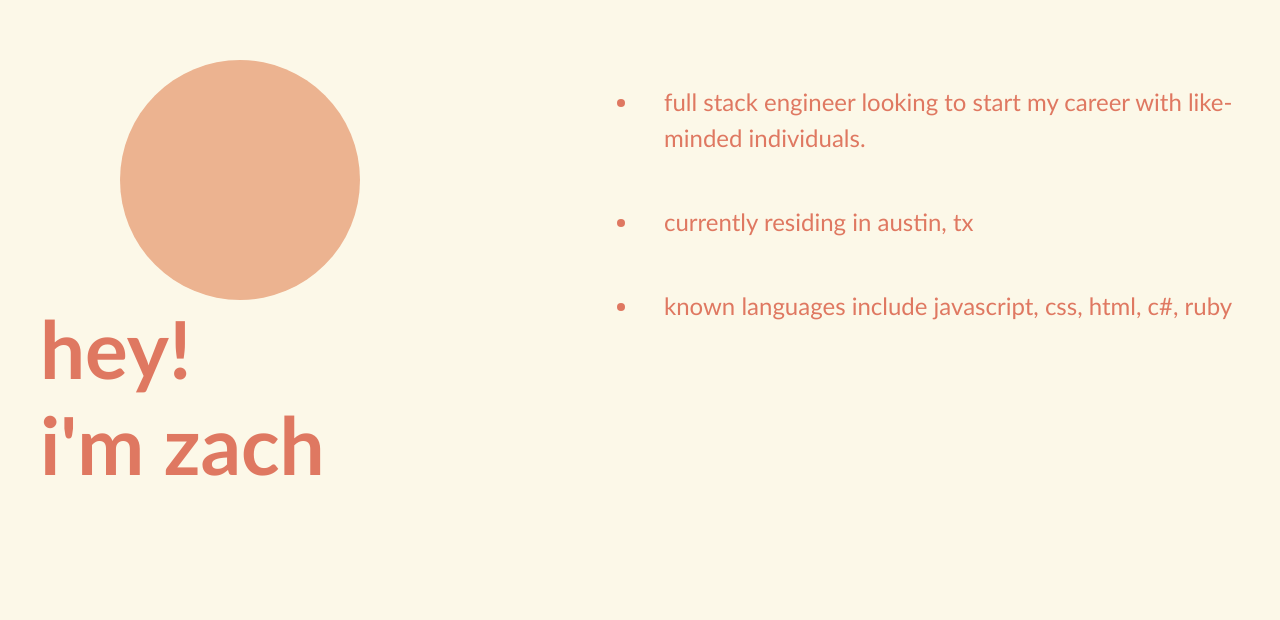
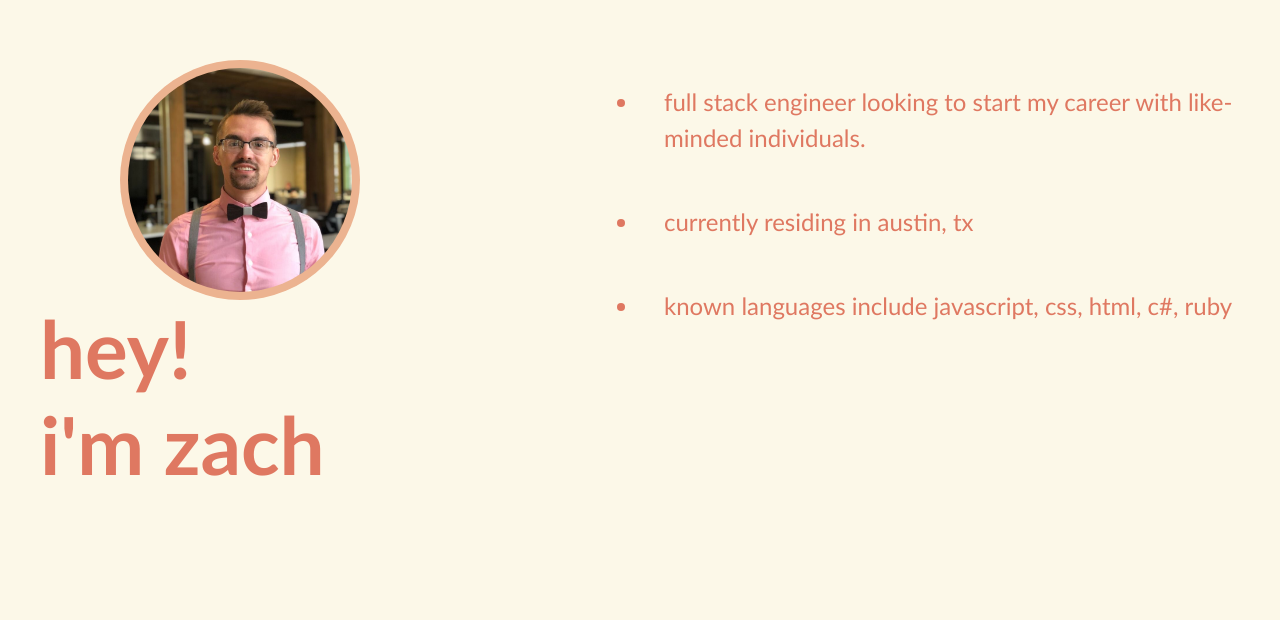
Before and after one commit to ZachMommaerts/my_Website, a plain HTML site: page index.html in a window 1280 px wide. Shown: the part 860-1480 px from the top of the page. Drawn offline with Linux system fonts and the light colour scheme.

Commit message:
added my photo to about me

```diff
--- a/index.html
+++ b/index.html
@@ -22,13 +22,14 @@
             </section>
             <section id="about">
                 <div class="column" id="leftColumn">
-                    <div id="picture"></div>
+                    <div id="pictureContainer">
+                        <img src="./professional_photo.JPG" alt="quite dashing picture of myself" id="picture">
+                    </div>
                     <h1>hey!<br/>i'm zach</h1>
                 </div>
                 <div class="column" id="rightColumn">
                     <ul id="aboutMeList">
-                        <li>full stack engineer looking to start my career with like-minded individuals.
-                        </li>
+                        <li>full stack engineer looking to start my career with like-minded individuals.</li>
                         <li>currently residing in austin, tx</li>
                         <li>known languages include javascript, css, html, c#, ruby</li>
                     </ul>
--- a/style.css
+++ b/style.css
@@ -14,6 +14,7 @@ body {
 }
 
 section {
+    display: flex;
     width: 100%;
     height: 100vh;
 }
@@ -95,21 +96,24 @@ section p {
     font-size: 1.5rem;
 }
 
-#picture {
+#pictureContainer {
+    display: flex;
     position: relative;
     background-color: #ECB390;
+    overflow: hidden;
     z-index: -1;
     height: 15em;
     width: 15em;
     border-radius: 50%;
     margin: 7.5em;
-    padding: 0;
 }
 
-#about {
-    display: flex;
-    width: 100%;
-    height: 100vh;
+#picture {
+    object-fit: cover;
+    margin: auto;
+    border-radius: 50%;
+    height: 14em;
+    width: 14em;
 }
 
 #about h1 {
@@ -121,7 +125,6 @@ section p {
 
 #aboutMeList {
     position: relative;
-    float: right;
     top: 5em;
     font-size: 1.5em;
     padding-right: .5em;
@@ -133,7 +136,7 @@ section p {
 }
 
 .column {
-    width: 50%;
+    flex: 1;
 }
 
 #leftColumn {
```
Also changed, not shown: professional_photo.JPG (added).
